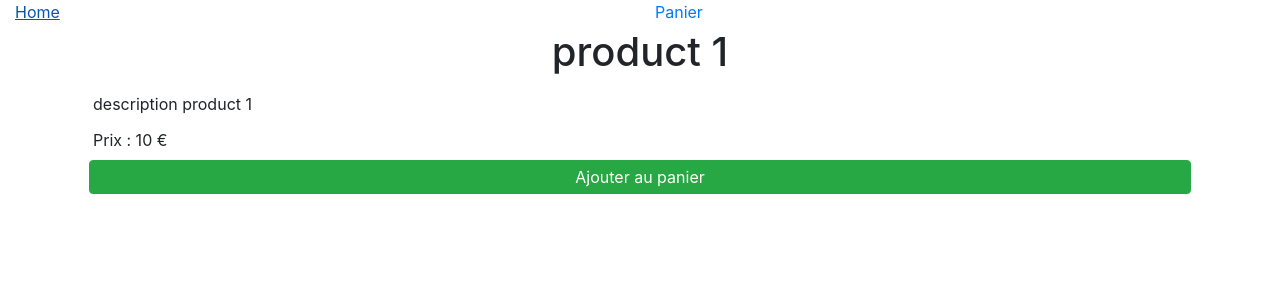
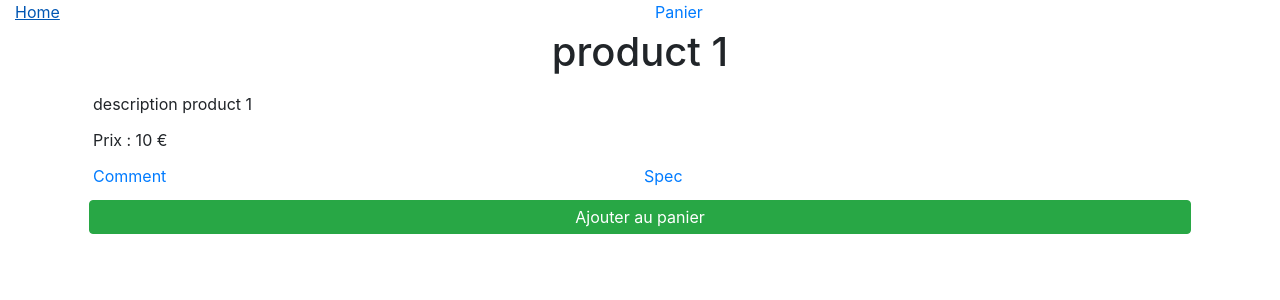
Before and after one commit to laklouka/AngularTutoFormation, an Angular app in the folder demo-module/: page /detail/1 in a window 1280 px wide. Shown: the top 300 px of the page. Built offline with nearby package versions, Linux system fonts and the light colour scheme.

Commit message:
suite route children

```diff
--- /dev/null
+++ b/demo-module/src/product-module/components/comment-component/comment.component.html
@@ -0,0 +1 @@
+<h3>Comment component</h3>
--- /dev/null
+++ b/demo-module/src/product-module/components/comment-component/comment.component.ts
@@ -0,0 +1,9 @@
+import { Component } from "@angular/core";
+
+@Component({
+    selector : 'comment',
+    templateUrl :"./comment.component.html"
+})
+export class CommentComponent {
+
+}
--- a/demo-module/src/product-module/components/product-component/product.component.html
+++ b/demo-module/src/product-module/components/product-component/product.component.html
@@ -12,6 +12,18 @@
             Prix : {{product.price}} €
         </div>
     </div>
+
+    <div class="row m-1 justify-content-center">
+        <a class="col p-1" routerLink='comment'>
+            Comment
+        </a>
+        <a class="col p-1" routerLink='spec'>
+            Spec
+        </a>
+    </div>
+    <div class="row m-1 ">
+        <router-outlet></router-outlet>
+    </div>
     <div class="row m-1 justify-content-center">
         <a [routerLink]="['/panier', product.id]" class="col p-1 btn btn-success">
             Ajouter au panier
--- /dev/null
+++ b/demo-module/src/product-module/components/spec-component/spec.component.html
@@ -0,0 +1 @@
+<h3>Spec product component</h3>
--- /dev/null
+++ b/demo-module/src/product-module/components/spec-component/spec.component.ts
@@ -0,0 +1,9 @@
+import { Component } from "@angular/core";
+
+@Component({
+    selector : 'spec',
+    templateUrl : "./spec.component.html"
+})
+export class SpecComponent {
+
+}
--- a/demo-module/src/product-module/product.module.ts
+++ b/demo-module/src/product-module/product.module.ts
@@ -1,15 +1,17 @@
 import { NgModule } from "@angular/core";
 import { BrowserModule } from "@angular/platform-browser";
 import { RouterModule } from "@angular/router";
+import { CommentComponent } from "./components/comment-component/comment.component";
 import { ProductComponent } from "./components/product-component/product.component";
 import { ProductsComponent } from "./components/products-component/products.component";
+import { SpecComponent } from "./components/spec-component/spec.component";
 import { ProductsService } from "./services/products.service";
 
 
 @NgModule({
-    declarations:[ProductsComponent, ProductComponent],
+    declarations:[ProductsComponent, ProductComponent, CommentComponent, SpecComponent],
     imports : [BrowserModule,RouterModule],
-    exports : [ProductsComponent, ProductComponent],
+    exports : [ProductsComponent, ProductComponent, CommentComponent, SpecComponent],
     providers : [ProductsService]
 })
 export class ProductModule {
```
Also changed, not shown: demo-module/src/app/app.module.ts (+6 -1 lines), 1 other file (tests, documents, lock files or other folders).
